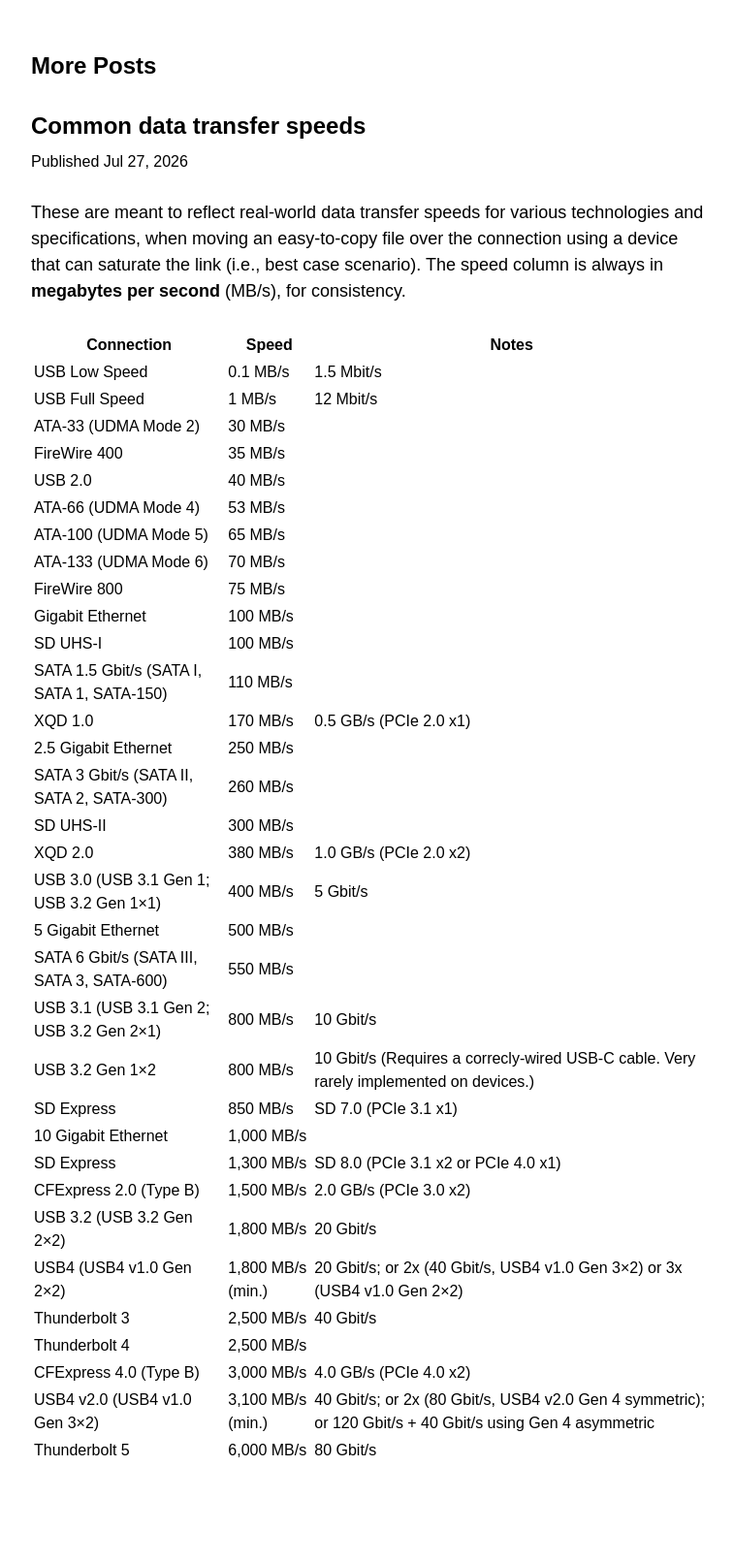
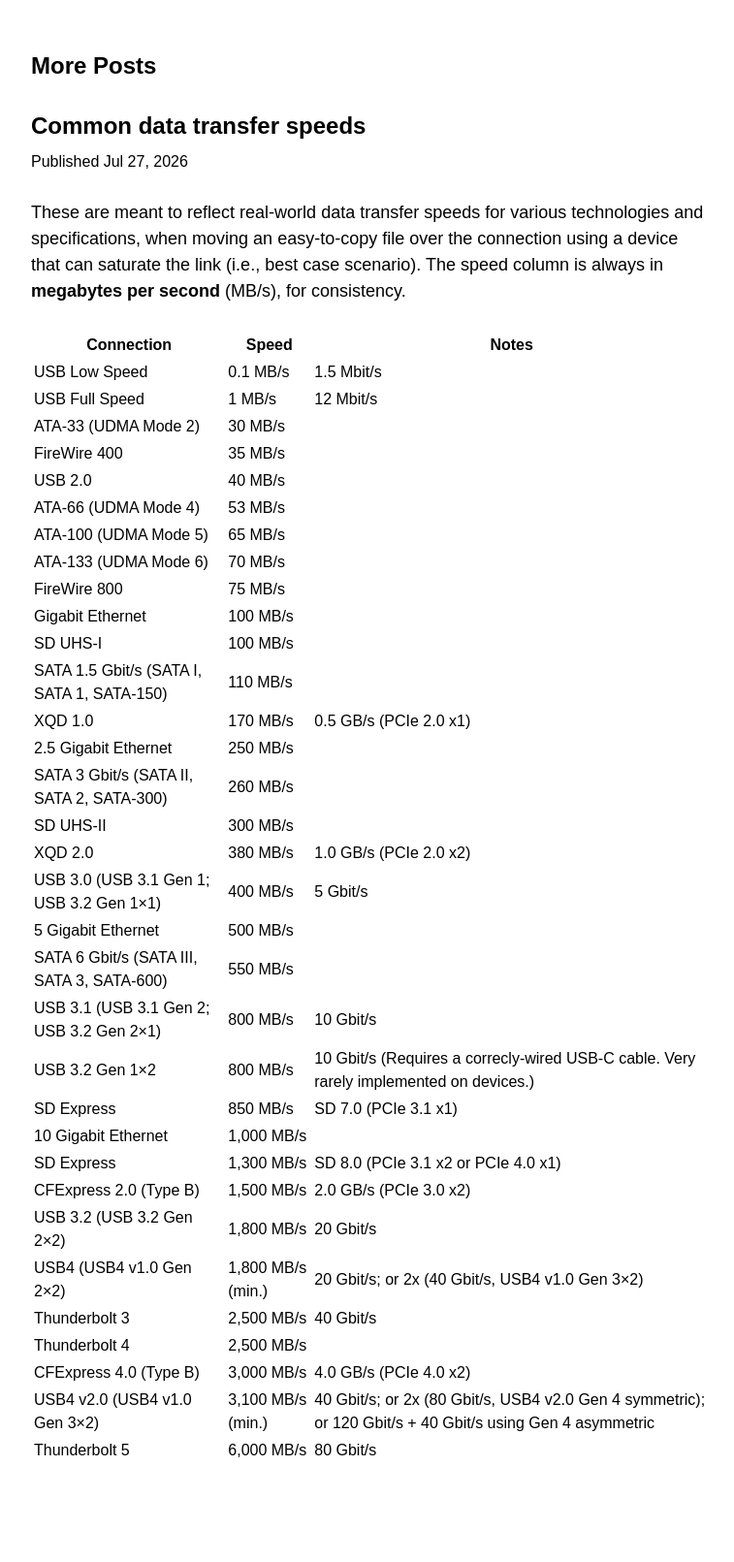
Before and after one commit to farski/awholenother.com, a Jekyll site: the page built from _posts/2026-07-27-common-data-transfer-speeds.md, in a window 1280 px wide. Shown: the whole page at 97% size, without its empty margins (257-1014 px from the left). Built offline with Jekyll 4.4.1, drawn with Linux system fonts in a browser that asks for light colours.

Commit message:
Update 2026-07-27-common-data-transfer-speeds.md

```diff
--- a/_posts/2026-07-27-common-data-transfer-speeds.md
+++ b/_posts/2026-07-27-common-data-transfer-speeds.md
@@ -159,7 +159,7 @@
 		<tr>
 			<td>USB4 (USB4 v1.0 Gen 2×2)</td>
 			<td>1,800 MB/s (min.)</td>
-			<td>20 Gbit/s; or 2x (40 Gbit/s, USB4 v1.0 Gen 3×2) or 3x (USB4 v1.0 Gen 2×2)</td>
+			<td>20 Gbit/s; or 2x (40 Gbit/s, USB4 v1.0 Gen 3×2)</td>
 		</tr>
 		<tr>
 			<td>Thunderbolt 3</td>
```
